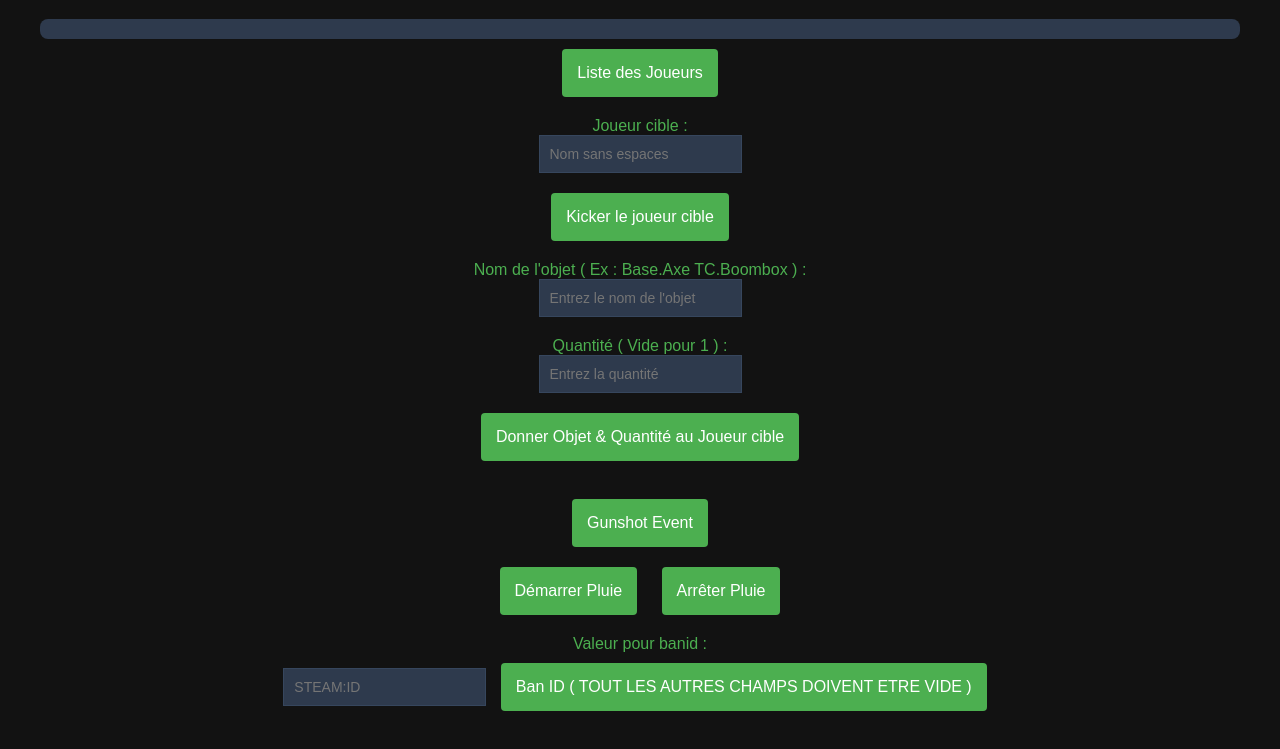
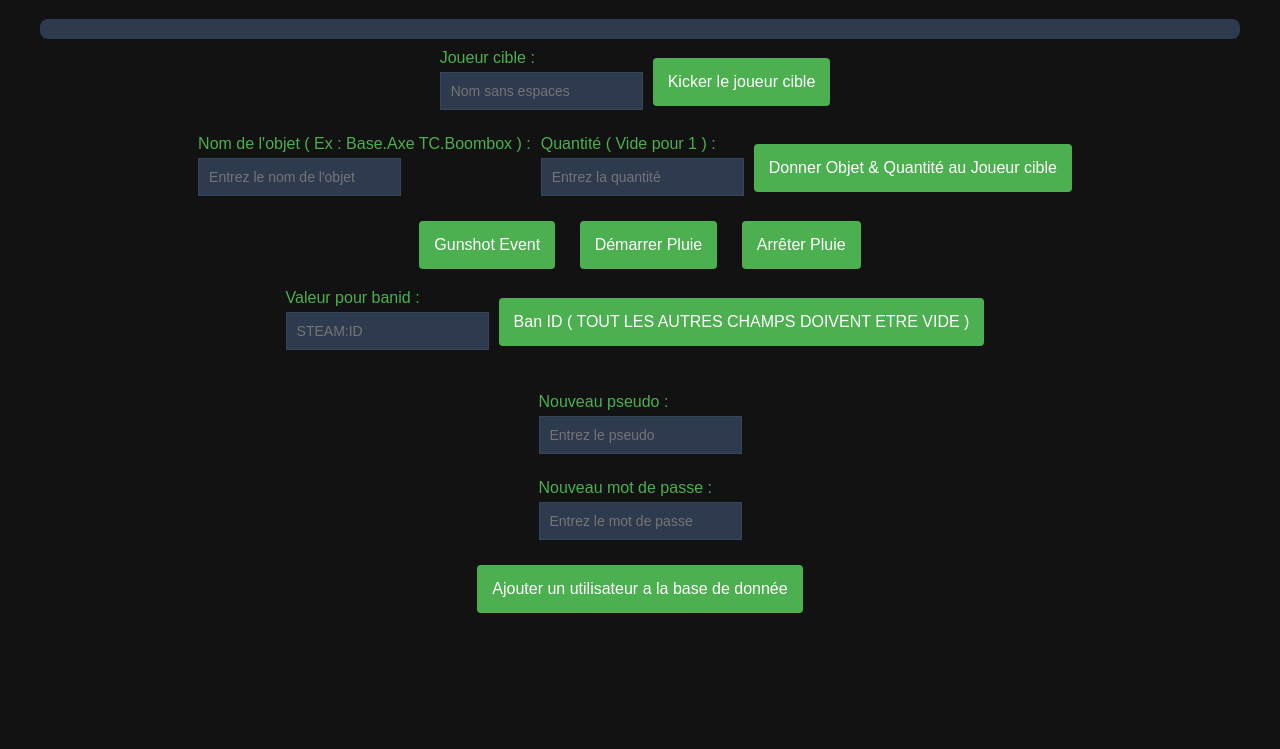
Before and after one commit to Kwoa69/Legendoidz_HTML, a website: page index.html in a window 1280 px wide. Shown: the part 141-890 px from the top of the page. After the commit the page ends 804 px from the top, so only its background shows below. Drawn offline with Linux system fonts and the light colour scheme.

Commit message:
add adduser command

```diff
--- a/index.html
+++ b/index.html
@@ -1,5 +1,6 @@
 <!DOCTYPE html>
 <html lang="fr">
+
 <head>
     <meta charset="UTF-8">
     <meta name="viewport" content="width=device-width, initial-scale=1.0">
@@ -10,13 +11,13 @@
             margin: 20px;
             padding: 20px;
             text-align: center;
-            background-color: #121212; /* Fond sombre */
+            background-color: #121212;
             color: #ffffff;
         }
 
         h1 {
-            background-color: #222; /* Fond plus foncé pour le titre */
-            color: #4caf50; /* Couleur verte plus douce pour le titre */
+            background-color: #222;
+            color: #4caf50;
             padding: 20px;
             border-radius: 8px;
         }
@@ -24,7 +25,7 @@
         label {
             display: block;
             margin-top: 10px;
-            color: #4caf50; /* Couleur verte plus douce pour les labels */
+            color: #4caf50;
         }
 
         input {
@@ -37,7 +38,7 @@
         }
 
         button {
-            background-color: #4caf50; /* Bouton vert */
+            background-color: #4caf50;
             color: white;
             padding: 15px;
             border: none;
@@ -54,45 +55,92 @@
             color: #ffffff;
             border-radius: 8px;
         }
+
+        /* Styles pour aligner les labels et les champs de saisie */
+        .input-group {
+            display: flex;
+            flex-direction: column;
+            align-items: flex-start;
+            margin-bottom: 10px;
+        }
+
+        .input-group label,
+        .input-group input {
+            margin-bottom: 5px;
+        }
+
+        /* Styles pour aligner les éléments sur la même ligne */
+        .inline-group {
+            display: flex;
+            align-items: center;
+            justify-content: center;
+        }
+
+        .inline-group label {
+            margin-right: 10px;
+        }
+
+        /* Styles pour centrer la section */
+        .centered-section {
+            display: flex;
+            flex-direction: column;
+            align-items: center;
+        }
     </style>
 </head>
+
 <body>
 
     <h1>Panel d'Administration - Legendoid'Z RCON</h1>
     <div id="output"></div>
 
-    <button onclick="runRcon('players')">Liste des Joueurs</button>
-
+    <div class="inline-group">
+        <div class="input-group">
             <label for="playerName">Joueur cible :</label>
             <input type="text" id="playerName" placeholder="Nom sans espaces">
+        </div>
+        <button onclick="runRcon('kickuser')">Kicker le joueur cible</button>
+    </div>
 
-    <br>
-
-    <button onclick="runRcon('kickuser')">Kicker le joueur cible</button>
-
+    <div class="inline-group">
+        <div class="input-group">
             <label for="itemName">Nom de l'objet ( Ex : Base.Axe TC.Boombox ) :</label>
             <input type="text" id="itemName" placeholder="Entrez le nom de l'objet">
-
+        </div>
+        <div class="input-group">
             <label for="itemQuantity">Quantité ( Vide pour 1 ) :</label>
             <input type="text" id="itemQuantity" placeholder="Entrez la quantité">
-
-    <br>
-
+        </div>
         <button onclick="runRcon('additem')">Donner Objet & Quantité au Joueur cible</button>
-
-    <br>
-    <br>
+    </div>
 
     <button onclick="runRcon('gunshot')">Gunshot Event</button>
-    <br>
-
     <button onclick="runRcon('startrain')">Démarrer Pluie</button>
     <button onclick="runRcon('stoprain')">Arrêter Pluie</button>
 
+    <div class="centered-section">
+        <div class="inline-group">
+            <div class="input-group">
                 <label for="banIdValue">Valeur pour banid :</label>
                 <input type="text" id="banIdValue" placeholder="STEAM:ID">
+            </div>
+            <button onclick="runRconBanId()">Ban ID ( TOUT LES AUTRES CHAMPS DOIVENT ETRE VIDE )</button>
+        </div>
 
-    <button onclick="runRconBanId()">Ban ID ( TOUT LES AUTRES CHAMPS DOIVENT ETRE VIDE )</button>
+        <!-- Ajout d'un espace vertical -->
+        <br>
+
+        <div class="input-group">
+            <label for="newUsername">Nouveau pseudo :</label>
+            <input type="text" id="newUsername" placeholder="Entrez le pseudo">
+        </div>
+
+        <div class="input-group">
+            <label for="newPassword">Nouveau mot de passe :</label>
+            <input type="password" id="newPassword" placeholder="Entrez le mot de passe">
+        </div>
+        <button onclick="runRconAddUser()">Ajouter un utilisateur a la base de donnée</button>
+    </div>
 
     <script>
         function runRcon(command) {
@@ -118,7 +166,7 @@
 
                     document.getElementById("output").innerHTML = '<pre>' + data + '</pre>';
 
-                setTimeout(function() {
+                    setTimeout(function () {
                         document.getElementById("output").innerHTML = '';
                     }, 15000);
                 })
@@ -143,7 +191,7 @@
 
                     document.getElementById("output").innerHTML = '<pre>' + data + '</pre>';
 
-                setTimeout(function() {
+                    setTimeout(function () {
                         document.getElementById("output").innerHTML = '';
                     }, 15000);
                 })
@@ -151,7 +199,41 @@
                     console.error('Erreur lors de l\'envoi de la commande RCON (banid):', error);
                 });
         }
+
+        function runRconAddUser() {
+            var newUsername = document.getElementById("newUsername").value;
+            var newPassword = document.getElementById("newPassword").value;
+
+            if (!newUsername || !newPassword) {
+                alert('Veuillez fournir un pseudo et un mot de passe.');
+                return;
+            }
+
+            var fullCommand = `adduser ${newUsername} ${newPassword}`;
+
+            fetch('/runRconAddUser', {
+                    method: 'POST',
+                    headers: {
+                        'Content-Type': 'application/json',
+                    },
+                    body: JSON.stringify({ newUsername: newUsername, newPassword: newPassword }),
+                })
+                .then(response => response.text())
+                .then(data => {
+                    console.log('Réponse du serveur (adduser) :', data);
+
+                    document.getElementById("output").innerHTML = '<pre>' + data + '</pre>';
+
+                    setTimeout(function () {
+                        document.getElementById("output").innerHTML = '';
+                    }, 15000);
+                })
+                .catch(error => {
+                    console.error('Erreur lors de l\'envoi de la commande RCON (adduser):', error);
+                });
+        }
     </script>
 
 </body>
+
 </html>
```
Lines whose indentation alone changed are shown as unchanged.
